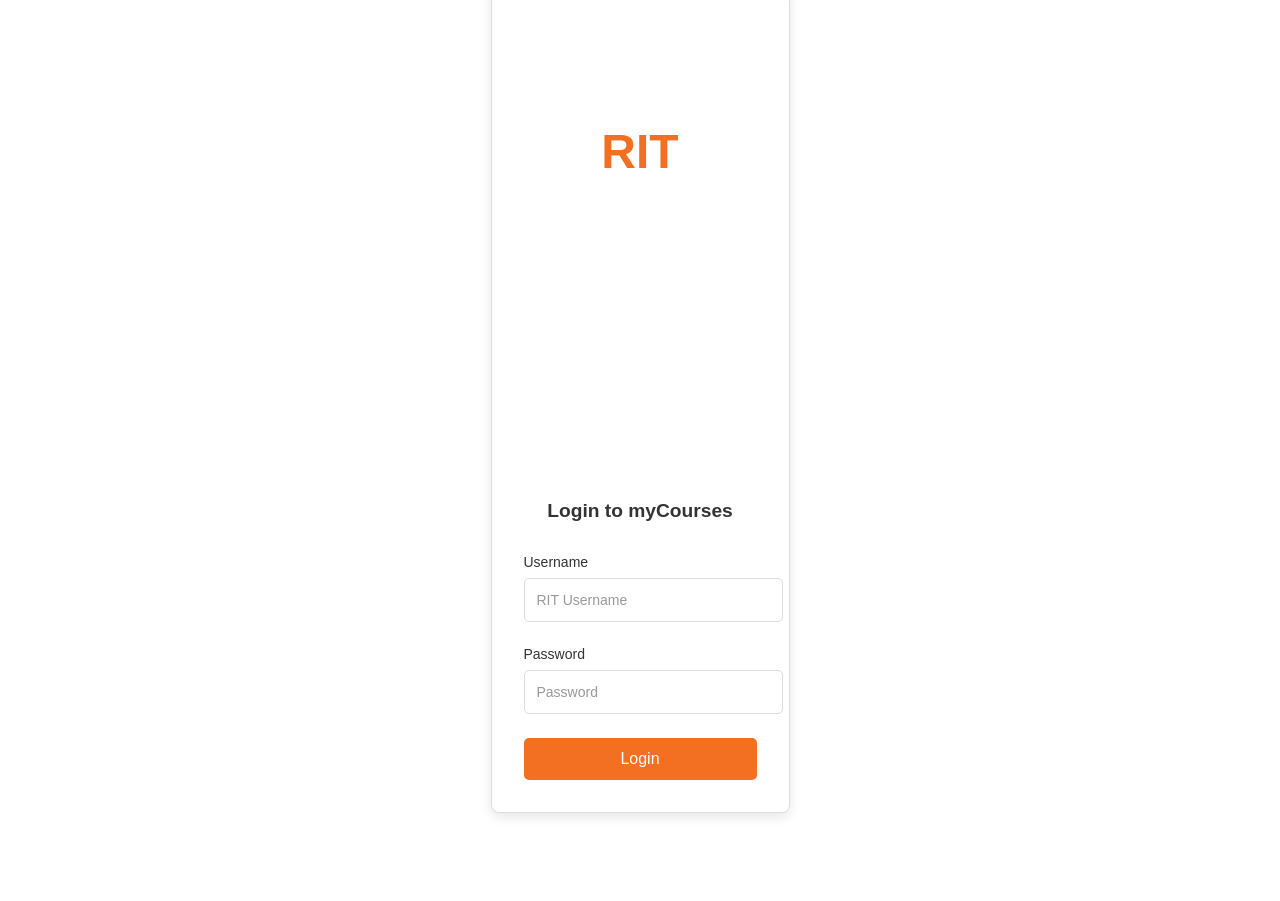
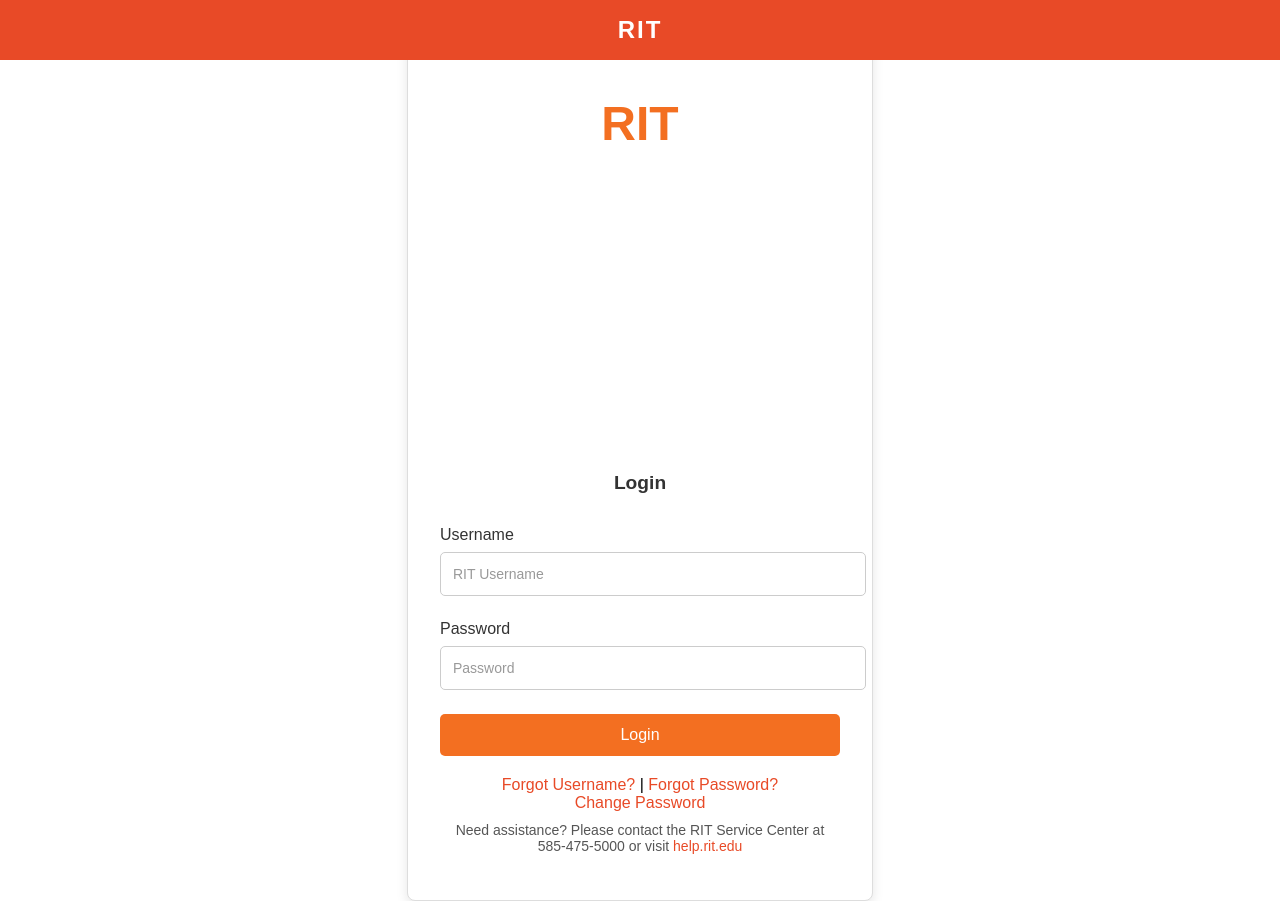
Before and after one commit to kalwaniy/academic-advising-system, a React (Vite) app in the folder advising/: page / in a window 1280 px wide. Before the commit the page ends 845 px from the top, so only its background shows below. Built offline with nearby package versions, Linux system fonts and the light colour scheme.

Commit message:
prerequisite done

```diff
--- a/advising/package.json
+++ b/advising/package.json
@@ -10,6 +10,12 @@
     "preview": "vite preview"
   },
   "dependencies": {
+    "@emotion/react": "^11.13.3",
+    "@emotion/styled": "^11.13.0",
+    "@mui/icons-material": "^6.1.1",
+    "@mui/material": "^6.1.1",
+    "@mui/x-data-grid": "^7.18.0",
+    "@mui/x-date-pickers": "^7.18.0",
     "react": "^18.3.1",
     "react-dom": "^18.3.1",
     "react-router-dom": "^6.26.2"
--- /dev/null
+++ b/advising/src/LoginPage.css
@@ -0,0 +1,217 @@
+/* Center the login box on the page */
+.login-page {
+    display: flex;
+    justify-content: center;
+    align-items: center;
+    height: 100vh;
+    background-color: #f8f8f8;
+  }
+
+  /* The login box styling */
+  .login-box {
+    width: 40%; /* Increase width for a larger box */
+    max-width: 600px; /* Make sure it's responsive */
+    padding: 40px;
+    background-color: white;
+    box-shadow: 0 8px 16px rgba(0, 0, 0, 0.1);
+    border-radius: 10px;
+    text-align: center;
+  }
+
+  /* Logo and heading */
+  .logo {
+    color: #e84a27; /* Match RIT's color */
+    font-size: 48px;
+    font-weight: bold;
+    margin-bottom: 10px;
+  }
+
+  h2 {
+    font-size: 24px;
+    margin-bottom: 20px;
+    color: #555;
+  }
+
+  /* Form styling */
+  .form-group {
+    margin-bottom: 20px;
+  }
+
+  .form-group label {
+    display: block;
+    text-align: left;
+    font-size: 16px;
+    color: #333;
+    margin-bottom: 8px;
+  }
+
+  .form-group input {
+    width: 100%;
+    padding: 12px;
+    border: 1px solid #ccc;
+    border-radius: 5px;
+    font-size: 16px;
+  }
+
+  .error {
+    color: red;
+    font-size: 14px;
+    margin-bottom: 10px;
+  }
+
+  /* Login button styling */
+  .login-button {
+    width: 100%;
+    padding: 12px;
+    background-color: #e84a27; /* Match RIT's orange */
+    color: white;
+    border: none;
+    border-radius: 5px;
+    font-size: 16px;
+    cursor: pointer;
+    transition: background-color 0.3s ease;
+  }
+
+  .login-button:hover {
+    background-color: #c33d1f;
+  }
+
+  /* Footer links */
+  .login-footer {
+    margin-top: 20px;
+  }
+
+  .login-footer a {
+    color: #e84a27;
+    text-decoration: none;
+  }
+
+  .login-footer a:hover {
+    text-decoration: underline;
+  }
+
+  .login-footer p {
+    margin-top: 10px;
+    font-size: 14px;
+    color: #555;
+  }
+  /* Navbar Styling */
+.navbar {
+    width: 100%;
+    height: 60px;
+    background-color: #e84a27; /* RIT Orange */
+    display: flex;
+    justify-content: center;
+    align-items: center;
+    position: fixed;
+    top: 0;
+    left: 0;
+    z-index: 1000;
+  }
+
+  /* Navbar text styling */
+  .navbar-brand {
+    color: white;
+    font-size: 24px;
+    font-weight: bold;
+    letter-spacing: 2px;
+  }
+
+  /* Ensure the login box is positioned below the navbar */
+  .login-page {
+    display: flex;
+    justify-content: center;
+    align-items: center;
+    height: 100vh;
+    background-color: #f8f8f8;
+    padding-top: 60px; /* Account for navbar height */
+  }
+
+  /* Login Box Styling */
+  .login-box {
+    width: 40%; /* Increase width for a larger box */
+    max-width: 600px; /* Make sure it's responsive */
+    padding: 40px;
+    background-color: white;
+    box-shadow: 0 8px 16px rgba(0, 0, 0, 0.1);
+    border-radius: 10px;
+    text-align: center;
+  }
+
+  /* Logo and heading */
+  .logo {
+    color: #e84a27; /* Match RIT's color */
+    font-size: 48px;
+    font-weight: bold;
+    margin-bottom: 10px;
+  }
+
+  h2 {
+    font-size: 24px;
+    margin-bottom: 20px;
+    color: #555;
+  }
+
+  /* Form styling */
+  .form-group {
+    margin-bottom: 20px;
+  }
+
+  .form-group label {
+    display: block;
+    text-align: left;
+    font-size: 16px;
+    color: #333;
+    margin-bottom: 8px;
+  }
+
+  .form-group input {
+    width: 100%;
+    padding: 12px;
+    border: 1px solid #ccc;
+    border-radius: 5px;
+    font-size: 16px;
+  }
+
+  .error {
+    color: red;
+    font-size: 14px;
+    margin-bottom: 10px;
+  }
+
+  /* Login button styling */
+  .login-button {
+    width: 100%;
+    padding: 12px;
+    background-color: #e84a27; /* Match RIT's orange */
+    color: white;
+    border: none;
+    border-radius: 5px;
+    font-size: 16px;
+    cursor: pointer;
+    transition: background-color 0.3s ease;
+  }
+
+  .login-button:hover {
+    background-color: #c33d1f;
+  }
+
+  /* Footer links */
+  .login-footer {
+    margin-top: 20px;
+  }
+
+  .login-footer a {
+    color: #e84a27;
+    text-decoration: none;
+  }
+
+  .login-footer a:hover {
+    text-decoration: underline;
+  }
+
+  .login-footer p {
+    margin-top: 10px;
+    font-size: 14px;
+    color: #555;
+  }
--- a/advising/src/LoginPage.jsx
+++ b/advising/src/LoginPage.jsx
@@ -1,5 +1,6 @@
 import React, { useState } from 'react';
 import { useNavigate } from 'react-router-dom';
+import './LoginPage.css'; // Assuming you have an external CSS file
 
 function LoginPage() {
   const [username, setUsername] = useState('');
@@ -12,7 +13,6 @@ function LoginPage() {
     if (!username || !password) {
       setError('Username and password are required');
     } else {
-      // Perform login logic here. For now, we will directly navigate.
       console.log('Logging in with', { username, password });
       setError('');
       navigate('/dashboard'); // Navigate to the dashboard after login
@@ -21,9 +21,15 @@ function LoginPage() {
 
   return (
     <div className="login-page">
+      {/* Navbar section */}
+      <nav className="navbar">
+        <div className="navbar-brand">RIT</div>
+      </nav>
+
+      {/* Login form */}
       <div className="login-box">
         <h1 className="logo">RIT</h1>
-        <h2>Login to myCourses</h2>
+        <h2>Login </h2>
         <form onSubmit={handleSubmit}>
           {error && <p className="error">{error}</p>}
           <div className="form-group">
@@ -52,6 +58,16 @@ function LoginPage() {
             Login
           </button>
         </form>
+        <div className="login-footer">
+          <a href="/forgot-username">Forgot Username?</a> |{' '}
+          <a href="/forgot-password">Forgot Password?</a>
+          <br />
+          <a href="/change-password">Change Password</a>
+          <p>
+            Need assistance? Please contact the RIT Service Center at 585-475-5000
+            or visit <a href="help.rit.edu">help.rit.edu</a>
+          </p>
+        </div>
       </div>
     </div>
   );
--- a/advising/src/PrerequisiteWaiver.jsx
+++ b/advising/src/PrerequisiteWaiver.jsx
@@ -1,10 +1,77 @@
-import React from 'react';
+import React, { useState } from 'react';
+import { useNavigate } from 'react-router-dom';
 
 function PrerequisiteWaiver() {
+  const navigate = useNavigate();
+  const [formData, setFormData] = useState({
+    name: '',
+    email: '',
+    date: '',
+    reason: ''
+  });
+
+  const handleInputChange = (e) => {
+    const { name, value } = e.target;
+    setFormData({ ...formData, [name]: value });
+  };
+
+  const handleSubmit = (e) => {
+    e.preventDefault();
+    // Handle form submission logic
+    console.log('Form submitted:', formData);
+  };
+
+  const handleLogout = () => {
+    navigate('/LoginPage');
+  };
+
+  const navigateToDashboard = () => {
+    navigate('/dashboard');
+  };
+
   return (
-    <div style={{ padding: '20px', textAlign: 'center' }}>
-      <h1>Prerequisite Waiver</h1>
-      <p>This is the prerequisite waiver page.</p>
+    <div style={{ display: 'flex', height: '100vh' }}>
+      {/* Sidebar */}
+      <div style={{ width: '200px', backgroundColor: '#f0f0f0', padding: '20px' }}>
+        <ul style={{ listStyleType: 'none', padding: 0 }}>
+          <li style={{ marginBottom: '10px' }}>Page 1</li>
+          <li style={{ marginBottom: '10px' }}>Page 2</li>
+          <li style={{ marginBottom: '10px' }}>Page 3</li>
+        </ul>
+      </div>
+
+      {/* Main Content */}
+      <div style={{ flexGrow: 1 }}>
+        {/* Navbar */}
+        <div style={{ backgroundColor: '#FF5C00', color: '#fff', padding: '10px' }}>
+          <button onClick={navigateToDashboard} style={{ marginRight: '20px', backgroundColor: '#333', color: '#fff', border: 'none' }}>Home</button>
+          <button onClick={handleLogout} style={{ backgroundColor: '#333', color: '#fff', border: 'none' }}>Logout</button>
+        </div>
+
+        {/* Page Content */}
+        <div style={{ padding: '20px' }}>
+          <h1>Prerequisite Waiver Form</h1>
+          <form onSubmit={handleSubmit} style={{ display: 'flex', flexDirection: 'column', gap: '15px', maxWidth: '400px' }}>
+            <label>
+              Name:
+              <input type="text" name="name" value={formData.name} onChange={handleInputChange} />
+            </label>
+            <label>
+              Email:
+              <input type="email" name="email" value={formData.email} onChange={handleInputChange} />
+            </label>
+            <label>
+              Date:
+              <input type="date" name="date" value={formData.date} onChange={handleInputChange} />
+            </label>
+            <label>
+              Reason for waiver:
+              <textarea name="reason" value={formData.reason} onChange={handleInputChange}></textarea>
+            </label>
+            <button type="submit">Submit</button>
+          </form>
+        </div>
+      </div>
     </div>
   );
 }
```
Also changed, not shown: 1 other file (tests, documents, lock files or other folders).
